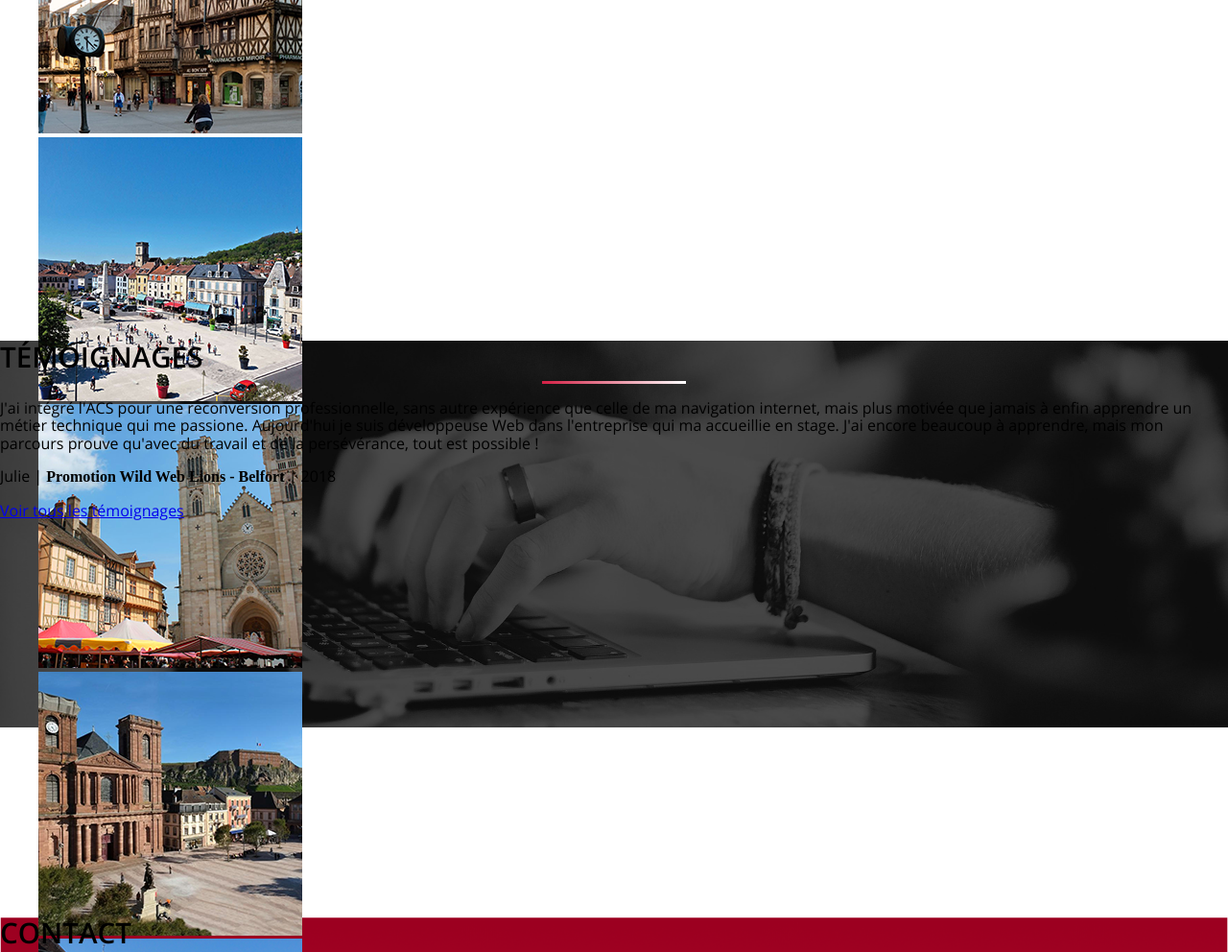
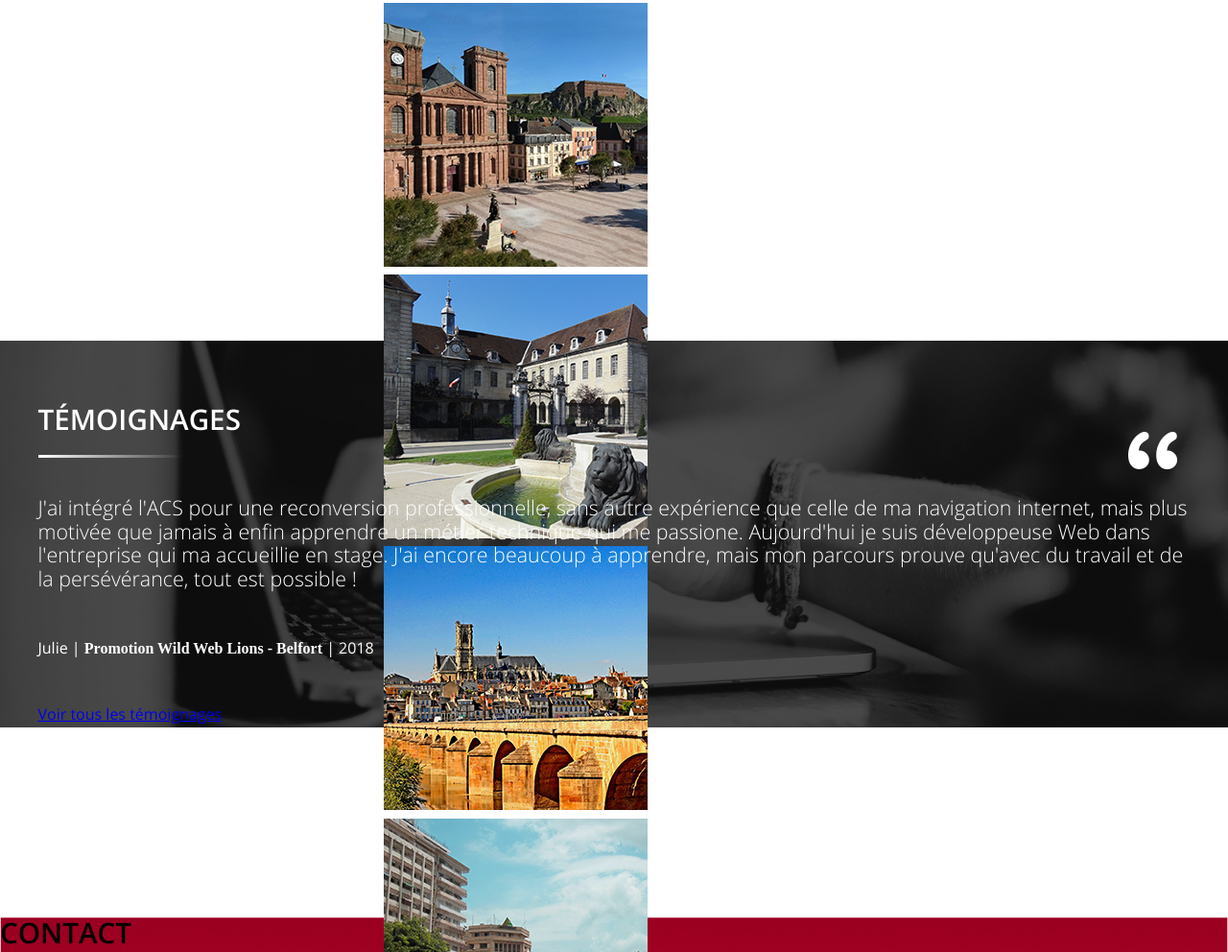
Before and after one commit to Knockturne42/MaquettePixel, a plain HTML site: page Index.html in a window 1280 px wide. Shown: the part 3610-4602 px from the top of the page at 96% size. Drawn offline with nearby package versions, Linux system fonts and the light colour scheme; a web font is replaced by a local one.

Commit message:
Testimony_INPROGRESS

```diff
--- a/Index.html
+++ b/Index.html
@@ -121,11 +121,21 @@
 				</ul>
 		</div>
 		<div id="Testimony">
-			<h2>témoignages</h2>
-				<hr>
-				<p>J'ai intégré l'ACS pour une reconversion professionnelle, sans autre expérience que celle de ma navigation internet, mais plus motivée que jamais à enfin apprendre un métier technique qui me passione. Aujourd'hui je suis développeuse Web dans l'entreprise qui ma accueillie en stage. J'ai encore beaucoup à apprendre, mais mon parcours prouve qu'avec du travail et de la persévérance, tout est possible !</p>
-				<p>Julie | <span>Promotion Wild Web Lions - Belfort</span> | 2018</p>
-				<a href="#">Voir tous les témoignages</a>
+			<div id="TContent">
+				<div id="THead">
+					<div id="TTitle">
+						<h2>témoignages</h2>
+							<hr>
+					</div>
+					<div id="TImg">
+						<img src="./Images/quote.png">
+					</div>
+				</div>
+					<p id="TText">J'ai intégré l'ACS pour une reconversion professionnelle, sans autre expérience que celle de ma navigation internet, mais plus motivée que jamais à enfin apprendre un métier technique qui me passione. Aujourd'hui je suis développeuse Web dans l'entreprise qui ma accueillie en stage. J'ai encore beaucoup à apprendre, mais mon parcours prouve qu'avec du travail et de la persévérance, tout est possible !</p>
+					<p>Julie | <span>Promotion Wild Web Lions - Belfort</span> | 2018</p>
+					<a href="#">Voir tous les témoignages</a>
+				</div>
+			</div>
 		</div>
 		<div id="Contact">
 			<h2>contact</h2>
--- a/Styles/Style.css
+++ b/Styles/Style.css
@@ -168,6 +168,27 @@ span {
 
 #Center {
 	height: 830px;
+	display: flex;
+	flex-direction: column;
+	justify-content: center;
+	margin: 0 360px;
+}
+
+#Center h2 {
+	margin: 0 0 26px 42px;
+}
+
+#Center hr {
+	margin: 0 0 65px 44px;
+}
+
+#Center ul {
+	display: flex;
+	flex-wrap: wrap;
+}
+
+#Center li {
+	margin: 0 10px 5px 0px;
 }
 
 #Contact {
@@ -260,7 +281,7 @@ span {
 
 #InscriptionButton a:hover {
 	background-image: linear-gradient(to right, #d31f43, #9c0020);
-	border: 2px solid white;
+	border-image: linear-gradient(to right, #d31f43, #9c0020);
 }
 
 #JContain {
@@ -349,6 +370,31 @@ span {
 	font-size: 0.8em;
 }
 
+#TContent {
+	margin: 0;
+	padding: 0;
+	display: flex;
+	flex-direction: column;
+	padding-top: 65px;
+}
+
+#TContent p {
+	margin-bottom: 50px;
+	padding: 0px;
+	margin-top: 0px;
+}
+
+#TContent #THead {
+	width: 100%;
+	display: flex;
+	flex-direction: row;
+}
+
+#TImg {
+	margin-left: 77%;
+	margin-top: 30px;
+}
+
 #Teach {
 	height: 445px;
 	background-image: url("../Images/bg_teach.png");
@@ -395,6 +441,19 @@ span {
 	background-image: url("../Images/bg_testimony.png");
 	background-repeat: no-repeat;
 	background-size: 100%;
+	color: white;
+	display: flex;
+	justify-content: center;
+}
+
+#Testimony hr {
+	margin: 20px 0px 40px 0;
+	background-image: linear-gradient(to right, rgba(255, 255, 255,1), rgba(255, 255, 255,0));
+}
+
+#Testimony img {
+	width: 51px;
+	height: 39px;
 }
 
 #TitlePro {
@@ -415,3 +474,9 @@ span {
 	font-weight: 300;
 	padding-top: 40px;
 }
+
+#TText {
+	width: 1201px;
+	font-size: 1.34em;
+	font-weight: 300;
+}
```
Also changed, not shown: Images/quote.png (added).
